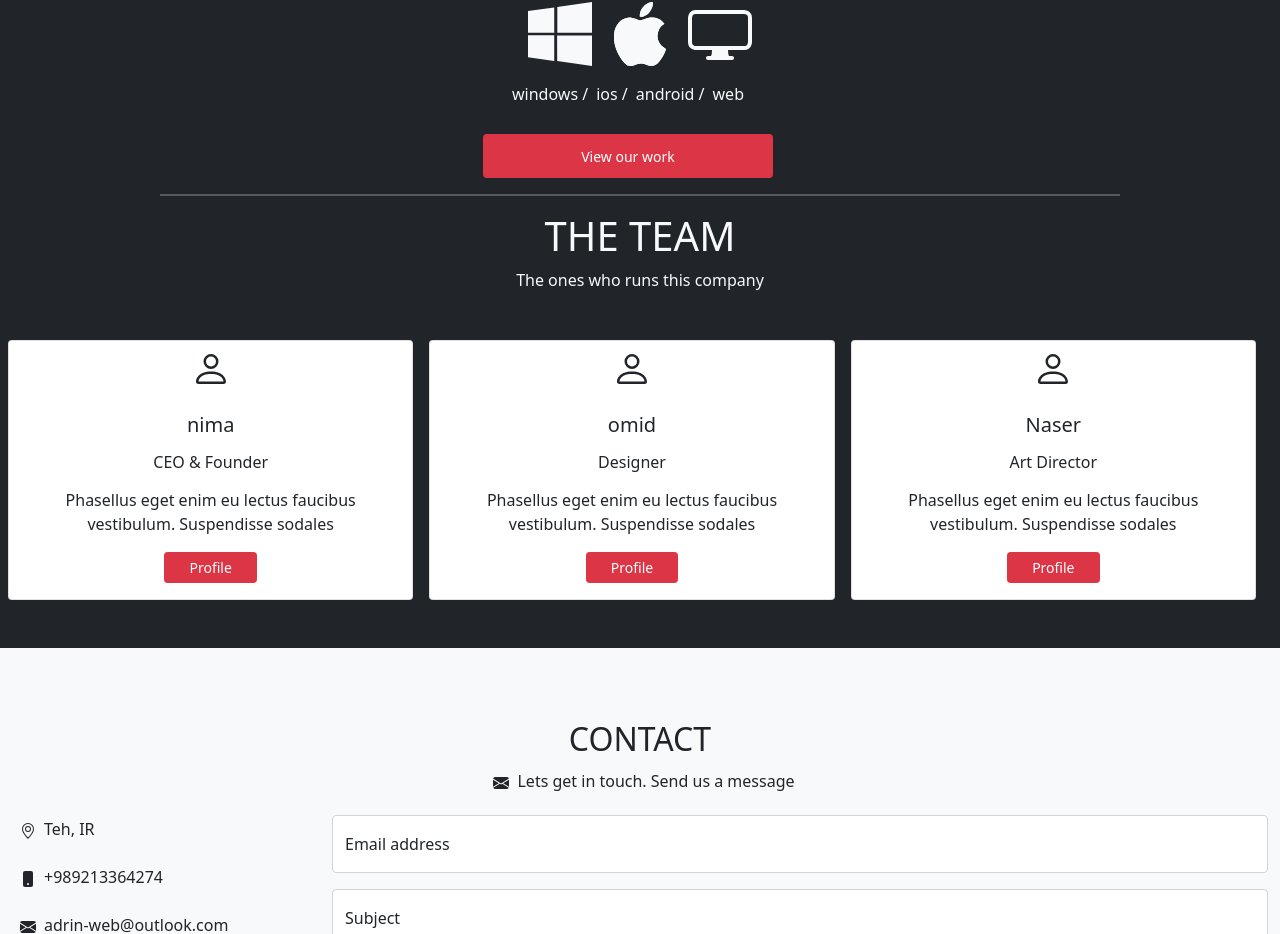
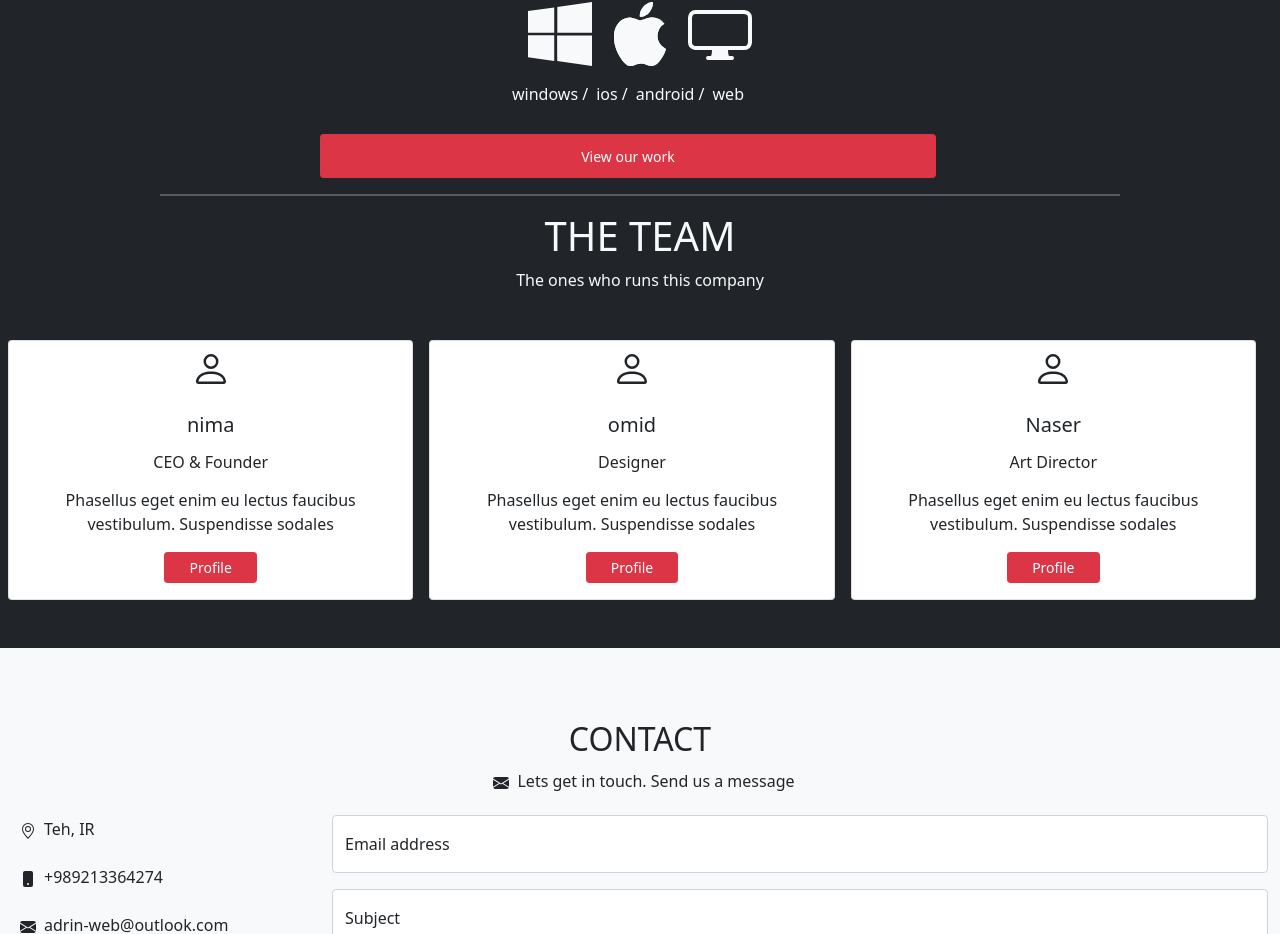
Before and after one commit to nimaessi/adrinsoft-react, a React (Create React App) app: page / in a window 1280 px wide. Shown: the part 1011-1945 px from the top of the page. Built offline with nearby package versions, Linux system fonts and the light colour scheme.

Commit message:
Button improve 🔨

```diff
--- a/src/components/MainComponent.js
+++ b/src/components/MainComponent.js
@@ -81,8 +81,8 @@ const MainComponent = () => {
                 <li className="list-inline-item text-light fs-6">android /</li>
                 <li className="list-inline-item text-light fs-6">web</li>
             </ul>
-            <div className="d-grid gap-2 w-25 mx-auto">
-                <Button variant="danger" size="sm">
+            <div className="d-grid gap-2 mx-auto">
+                <Button variant="danger" className="w-50 mx-auto" size="sm">
                     View our work
                 </Button>
             </div>
```
